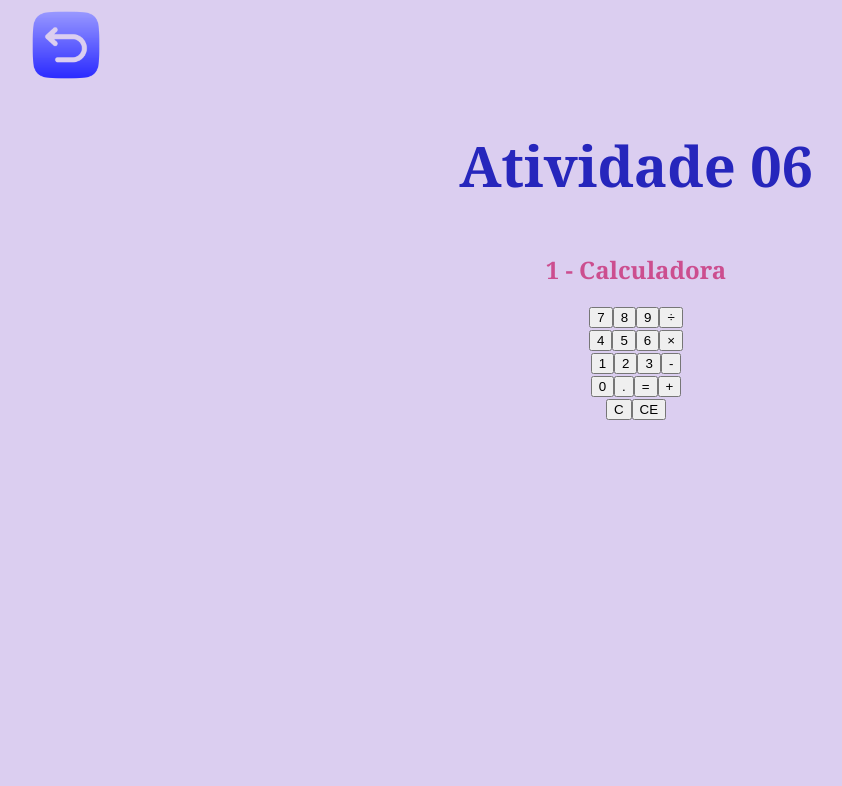
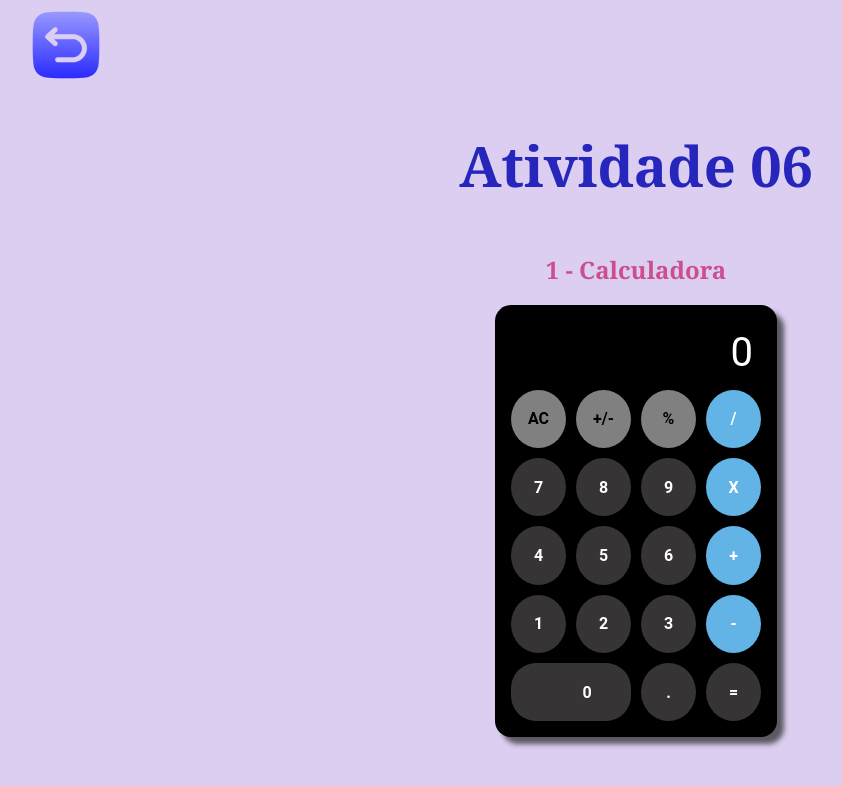
Before and after one commit to YasminGab/React, a React (Create React App) app in the folder meu-projeto/meu-app/: page /atv06 in a window 1280 px wide. Shown: the top 786 px of the page, without its empty margins (4-846 px from the left). Built offline with nearby package versions, Linux system fonts and the light colour scheme.

Commit message:
calculadora

```diff
--- a/meu-projeto/meu-app/package.json
+++ b/meu-projeto/meu-app/package.json
@@ -10,6 +10,7 @@
     "@testing-library/user-event": "^13.5.0",
     "react": "^18.2.0",
     "react-dom": "^18.2.0",
+    "react-number-format": "^5.2.2",
     "react-router-dom": "^6.11.1",
     "react-scripts": "5.0.1",
     "web-vitals": "^2.1.4"
--- a/meu-projeto/meu-app/src/Atv06.js
+++ b/meu-projeto/meu-app/src/Atv06.js
@@ -1,6 +1,6 @@
 import {Link} from "react-router-dom";
 import undo from '../src/assets/imagens/undo.png'
-import Calculadora from "./aula8/Calculadora";
+import Calculadora from "./atividade5/Calculadora";
 
 export default function Atv06()
 {
--- /dev/null
+++ b/meu-projeto/meu-app/src/atividade5/Calculadora.js
@@ -0,0 +1,166 @@
+import { useState, useEffect } from "react";
+
+export default function Calculadora() {
+  const [preState, setPreState] = useState("");
+  const [curState, setCurState] = useState("");
+  const [input, setInput] = useState("0");
+  const [operator, setOperator] = useState(null);
+  const [total, setTotal] = useState(false);
+  const [error, setError] = useState(false);
+
+  const inputNum = (e) => {
+    if (curState.includes(".") && e.target.innerText === ".") return;
+
+    if (total) {
+      setPreState("");
+    }
+
+    curState
+      ? setCurState((prev) => prev + e.target.innerText)
+      : setCurState(e.target.innerText);
+    setTotal(false);
+    setError(false);
+  };
+
+  useEffect(() => {
+    setInput(curState);
+  }, [curState]);
+
+  useEffect(() => {
+    setInput("0");
+  }, []);
+
+  const operatorType = (e) => {
+    setTotal(false);
+    setOperator(e.target.innerText);
+    if (curState === "") return;
+    if (preState !== "") {
+      equals();
+    } else {
+      setPreState(curState);
+      setCurState("");
+    }
+  };
+
+  const equals = () => {
+    let cal;
+    switch (operator) {
+      case "/":
+        if (parseFloat(curState) === 0) {
+          setError(true);
+          return;
+        }
+        cal = String(parseFloat(preState) / parseFloat(curState));
+        break;
+      case "+":
+        cal = String(parseFloat(preState) + parseFloat(curState));
+        break;
+      case "X":
+        cal = String(parseFloat(preState) * parseFloat(curState));
+        break;
+      case "-":
+        cal = String(parseFloat(preState) - parseFloat(curState));
+        break;
+      default:
+        return;
+    }
+    setInput("");
+    setPreState(cal);
+    setCurState("");
+  };
+
+  const minusPlus = () => {
+    if (curState.charAt(0) === "-") {
+      setCurState(curState.substring(1));
+    } else {
+      setCurState("-" + curState);
+    }
+  };
+
+  const percent = () => {
+    preState
+      ? setCurState(String((parseFloat(curState) / 100) * preState))
+      : setCurState(String(parseFloat(curState) / 100));
+  };
+
+  const reset = () => {
+    setPreState("");
+    setCurState("");
+    setInput("0");
+    setError(false);
+  };
+
+  return (
+    <div className="containerCalculadora">
+      <div className="caixaCalculadora">
+        <div className="visorCalculadora">
+          {error ? (
+            "Erro"
+          ) : input !== "" || input === "0" ? (
+            input
+          ) : (
+            preState
+          )}
+        </div>
+
+        <div className="botao  claro" onClick={reset}>
+          AC
+        </div>
+        <div className="botao  claro" onClick={minusPlus}>
+          +/-
+        </div>
+        <div className="botao  claro" onClick={percent}>
+          %
+        </div>
+        <div className="botao colorido" onClick={operatorType}>
+          /
+        </div>
+        <div className="botao " onClick={inputNum}>
+          7
+        </div>
+        <div className="botao " onClick={inputNum}>
+          8
+        </div>
+        <div className="botao " onClick={inputNum}>
+          9
+        </div>
+        <div className="botao colorido" onClick={operatorType}>
+          X
+        </div>
+        <div className="botao " onClick={inputNum}>
+          4
+        </div>
+        <div className="botao " onClick={inputNum}>
+          5
+        </div>
+        <div className="botao " onClick={inputNum}>
+          6
+        </div>
+        <div className="botao colorido" onClick={operatorType}>
+          +
+        </div>
+        <div className="botao " onClick={inputNum}>
+          1
+        </div>
+        <div className="botao " onClick={inputNum}>
+          2
+        </div>
+        <div className="botao " onClick={inputNum}>
+          3
+        </div>
+        <div className="botao colorido" onClick={operatorType}>
+          -
+        </div>
+        <div className="botao  zero" onClick={inputNum}>
+          0
+        </div>
+        <div className="botao " onClick={inputNum}>
+          .
+        </div>
+        <div className="botao " onClick={equals}>
+          =
+        </div>
+      </div>
+    </div>
+  );
+}
--- a/meu-projeto/meu-app/src/aula8/Calculadora.js
+++ /dev/null
@@ -1,58 +0,0 @@
-import React, { useState } from 'react';
-
-export default function Calculadora() {
-  const [input, setInput] = useState('');
-
-  const handleClick = (value) => {
-    setInput((prevInput) => prevInput + value);
-  };
-
-  const handleClear = () => {
-    setInput('');
-  };
-
-  const handleCalculate = () => {
-    try {
-      const result = eval(input);
-      setInput(result.toString());
-    } catch (error) {
-      setInput('Erro');
-    }
-  };
-
-  return (
-    <div className="calculadora">
-      <div className="display">{input}</div>
-      <div className="botoes">
-        <div className="linha">
-          <button onClick={() => handleClick('7')}>7</button>
-          <button onClick={() => handleClick('8')}>8</button>
-          <button onClick={() => handleClick('9')}>9</button>
-          <button onClick={() => handleClick('/')}>÷</button>
-        </div>
-        <div className="linha">
-          <button onClick={() => handleClick('4')}>4</button>
-          <button onClick={() => handleClick('5')}>5</button>
-          <button onClick={() => handleClick('6')}>6</button>
-          <button onClick={() => handleClick('*')}>×</button>
-        </div>
-        <div className="linha">
-          <button onClick={() => handleClick('1')}>1</button>
-          <button onClick={() => handleClick('2')}>2</button>
-          <button onClick={() => handleClick('3')}>3</button>
-          <button onClick={() => handleClick('-')}>-</button>
-        </div>
-        <div className="linha">
-          <button onClick={() => handleClick('0')}>0</button>
-          <button onClick={() => handleClick('.')}>.</button>
-          <button onClick={() => handleCalculate()}>=</button>
-          <button onClick={() => handleClick('+')}>+</button>
-        </div>
-        <div className="linha">
-          <button onClick={() => handleClear()}>C</button>
-          <button onClick={() => handleClear()}>CE</button>
-        </div>
-      </div>
-    </div>
-  );
-}
--- a/meu-projeto/meu-app/src/styles/index.css
+++ b/meu-projeto/meu-app/src/styles/index.css
@@ -725,3 +725,81 @@ p {
   width: 100%;
   height: 100px;
 }
+
+/* Atv 06 - Calculadora*/
+
+.containerCalculadora {
+  height: 400px;
+  width: 250px;
+  background-color: black;
+  border-radius: 1rem;
+  padding: 1rem;
+  -webkit-box-shadow: 7px 7px 5px 0px rgba(50, 50, 50, 0.75);
+  -moz-box-shadow: 7px 7px 5px 0px rgba(50, 50, 50, 0.75);
+  box-shadow: 7px 7px 5px 0px rgba(50, 50, 50, 0.75);
+  display: flex;
+  justify-content: center;
+  align-items: center;
+  margin: 0 auto;
+  font-family: "Roboto", sans-serif;
+}
+
+.caixaCalculadora {
+  display: grid;
+  height: 100%;
+  width: 100%;
+  grid-template-columns: repeat(4, 1fr);
+  grid-template-rows: repeat(6, 1fr);
+  gap: 10px;
+}
+
+.visorCalculadora {
+  grid-column: 1 / -1;
+  color: white;
+  text-align: right;
+  padding: 0.5rem;
+  font-size: 2.5rem;
+  overflow: hidden;
+}
+
+.botao {
+  display: grid;
+  place-content: center;
+  background-color: rgb(54, 52, 52);
+  border-radius: 50%;
+  color: white;
+  cursor: pointer;
+  font-weight: bold;
+}
+
+.botao:hover {
+  background-color: gray;
+  color: orange;
+}
+
+.claro {
+  background-color: gray;
+  color: black;
+}
+
+.claro:hover {
+  background-color: white;
+  color: orange;
+}
+
+.colorido {
+  background-color: #63B4E6;
+}
+
+.colorido:hover {
+  background-color: white;
+  color: orange;
+}
+
+.zero {
+  grid-column: 1 / span 2;
+  border-radius: 25px;
+  place-content: unset;
+  align-items: center;
+  padding-left: 2rem;
+}
--- /dev/null
+++ b/meu-projeto/package.json
@@ -0,0 +1,5 @@
+{
+  "dependencies": {
+    "react-number-format": "^5.2.2"
+  }
+}
```
Also changed, not shown: 2 other files (tests, documents, lock files or other folders).
